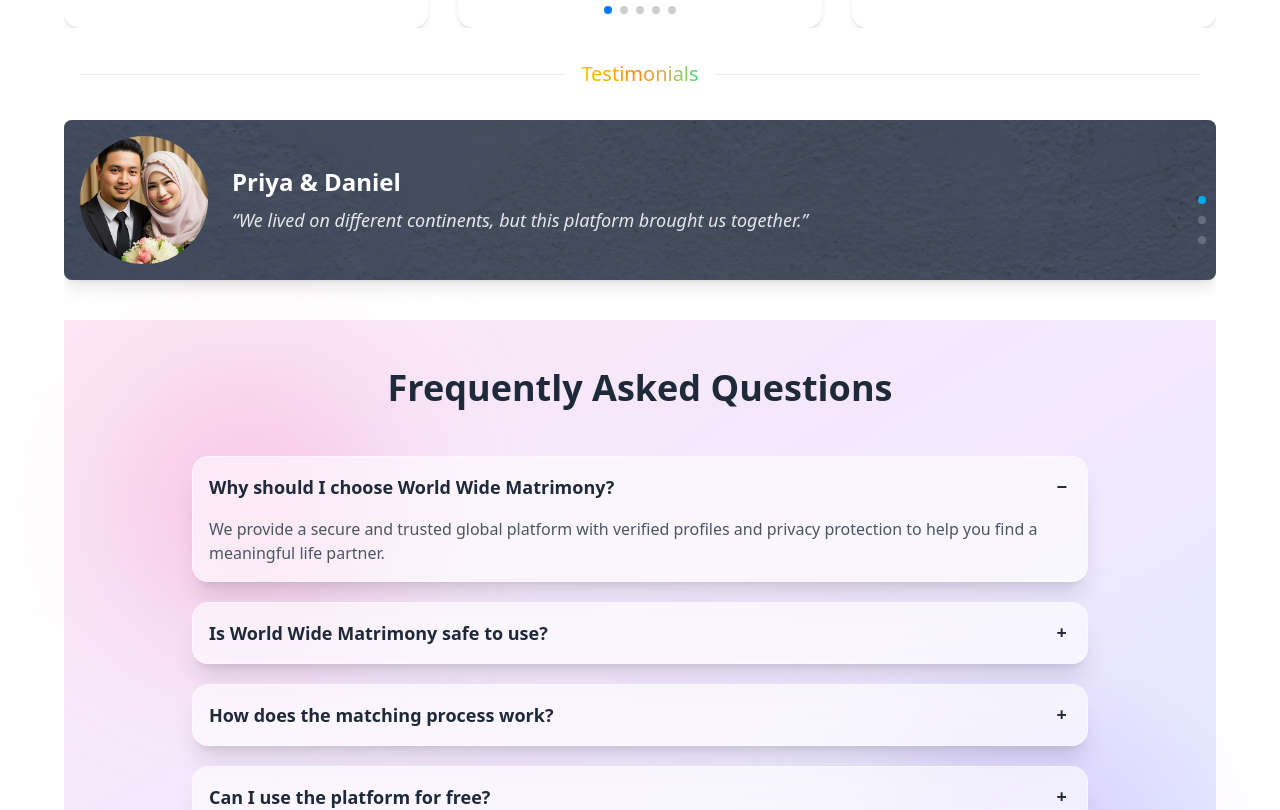
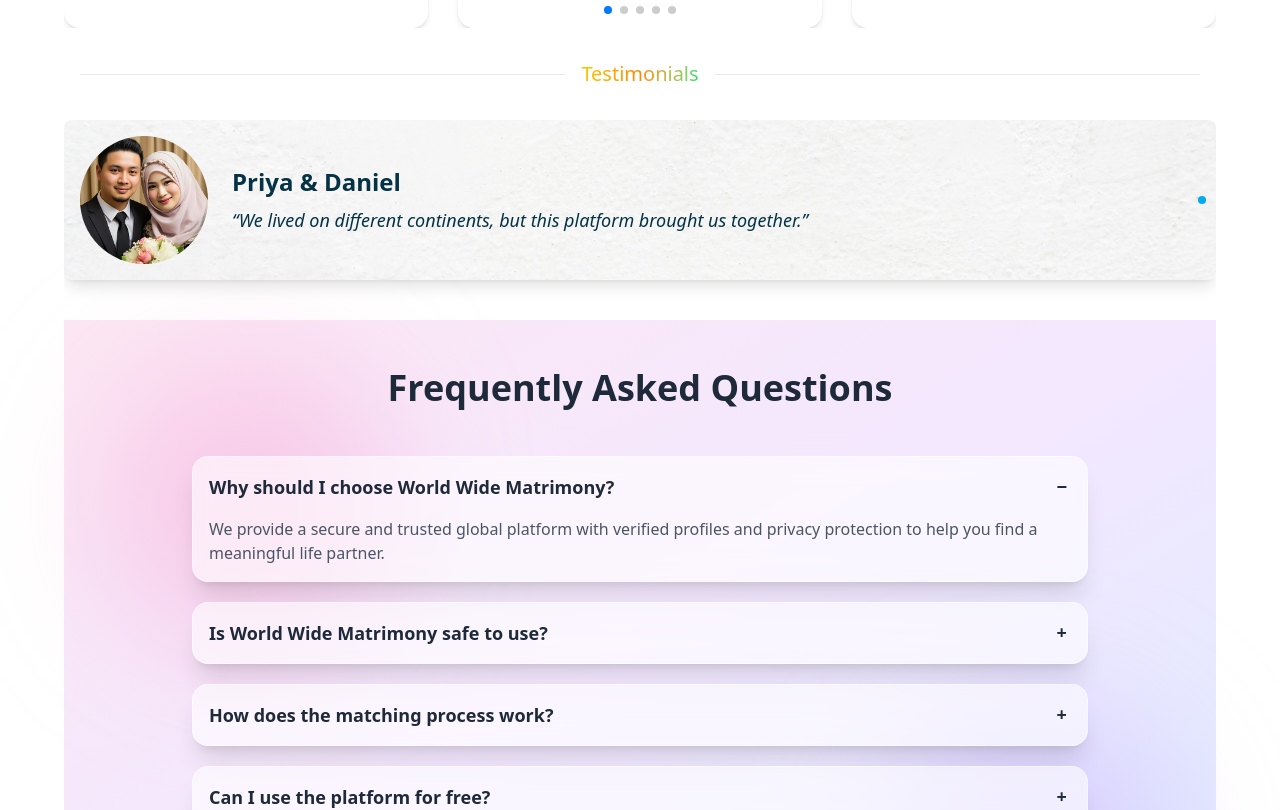
Before and after one commit to MH-liton-360/matrimony, a React (Vite) app: page /home in a window 1280 px wide. Shown: the part 2620-3430 px from the top of the page. Built offline with nearby package versions, Linux system fonts and the light colour scheme.

Commit message:
Color add testimonials

```diff
--- a/src/Components/Home_Components/Testimonials/Testimonials.jsx
+++ b/src/Components/Home_Components/Testimonials/Testimonials.jsx
@@ -60,7 +60,7 @@ const Testimonials = () => {
                                 <SwiperSlide key={index}>
                                     <div
                                         className="relative w-full flex items-center gap-6 rounded-lg shadow-lg overflow-hidden bg-linear-to-br p-4"
-                                        style={{ background: "linear-gradient(to bottom right, #000E24, #000E24)" }}
+                                        style={{ background: "linear-gradient(to bottom, rgba(255,255,255,0.7), rgba(255,255,255,0.5), transparent)" }}
                                     >
                                         <img
                                             src={TestimonialsBg}
@@ -71,8 +71,8 @@ const Testimonials = () => {
                                         <img src={t.image} alt={t.name} className="h-32 w-32 object-cover rounded-full relative z-10" />
 
                                         <div className="relative z-10 text-left">
-                                            <h2 className="text-white text-2xl font-bold">{t.name}</h2>
-                                            <p className="text-gray-200 mt-2 text-lg italic">“{t.quote}”</p>
+                                            <h2 className="text-cyan-950 text-2xl font-bold">{t.name}</h2>
+                                            <p className="text-cyan-950 mt-2 text-lg italic">“{t.quote}”</p>
                                         </div>
                                     </div>
                                 </SwiperSlide>
```
